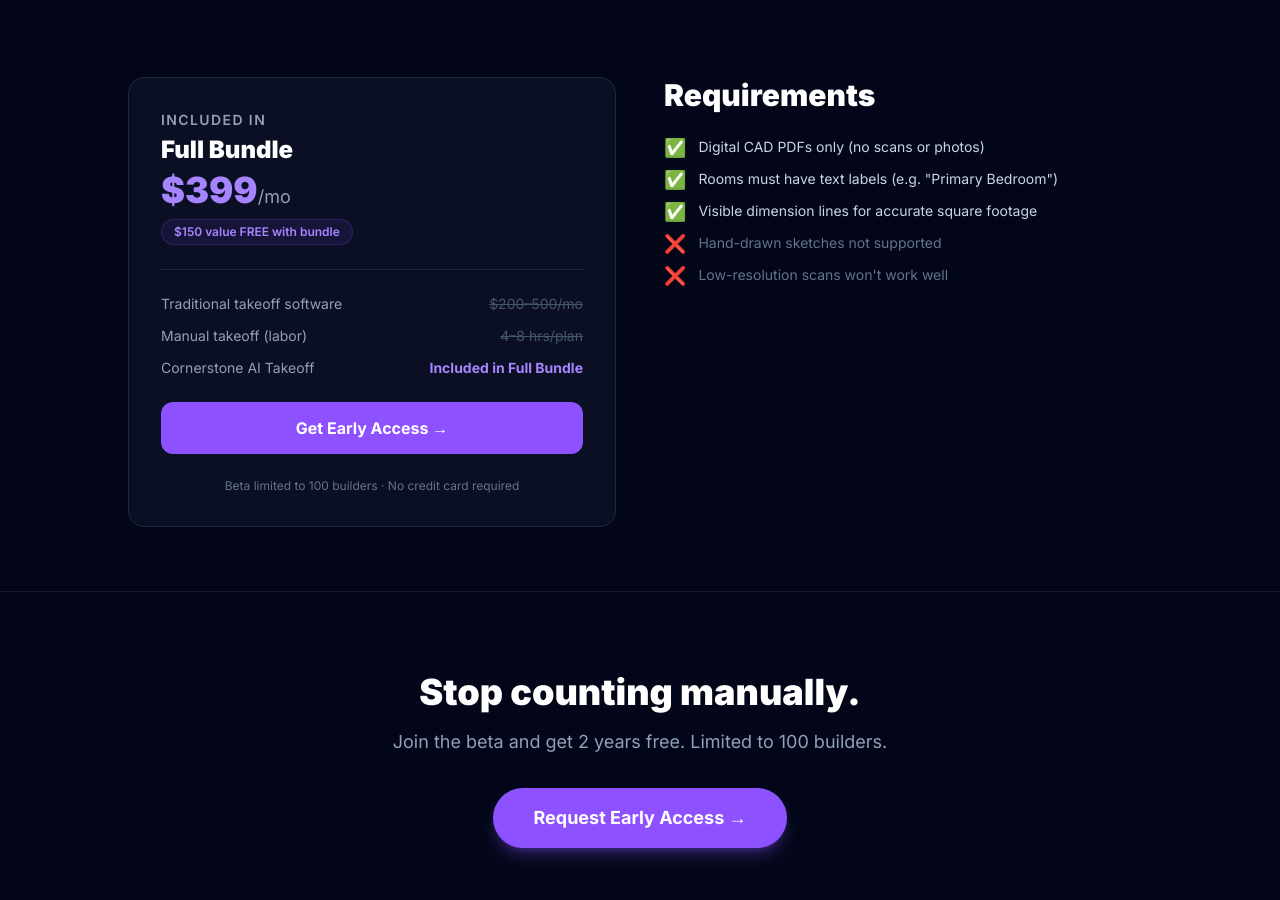
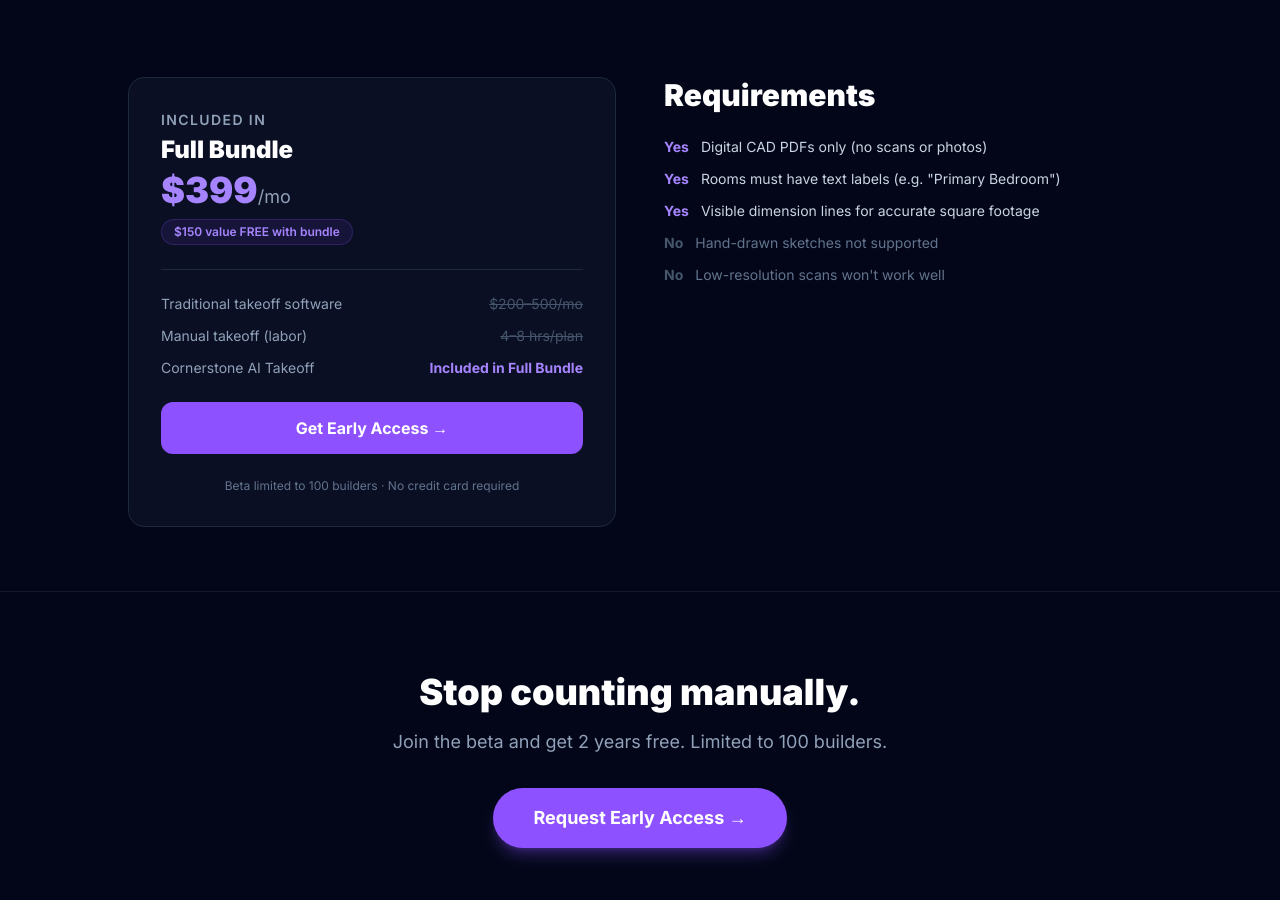
Before and after one commit to Scootermcgavin121/cornerstone-marketing-v2, a Next.js app: page /ai-takeoff in a window 1280 px wide. Shown: the part 3360-4260 px from the top of the page. Built offline with nearby package versions, Linux system fonts and the light colour scheme.

Commit message:
fix: replace emoji with text Yes/No in requirements list to prevent encoding issues

```diff
--- a/src/app/ai-takeoff/page.tsx
+++ b/src/app/ai-takeoff/page.tsx
@@ -214,7 +214,7 @@ export default function AiTakeoffPage() {
                 { ok: false, text: "Low-resolution scans won't work well" },
               ].map((r) => (
                 <div key={r.text} className="flex items-start gap-3 text-sm">
-                  <span className={`text-lg leading-none mt-0.5 ${r.ok ? "text-violet-400" : "text-slate-600"}`}>{r.ok ? "✅" : "❌"}</span>
+                  <span className={`font-bold ${r.ok ? "text-violet-400" : "text-slate-600"}`}>{r.ok ? "Yes" : "No"}</span>
                   <span className={r.ok ? "text-slate-300" : "text-slate-500"}>{r.text}</span>
                 </div>
               ))}
```
